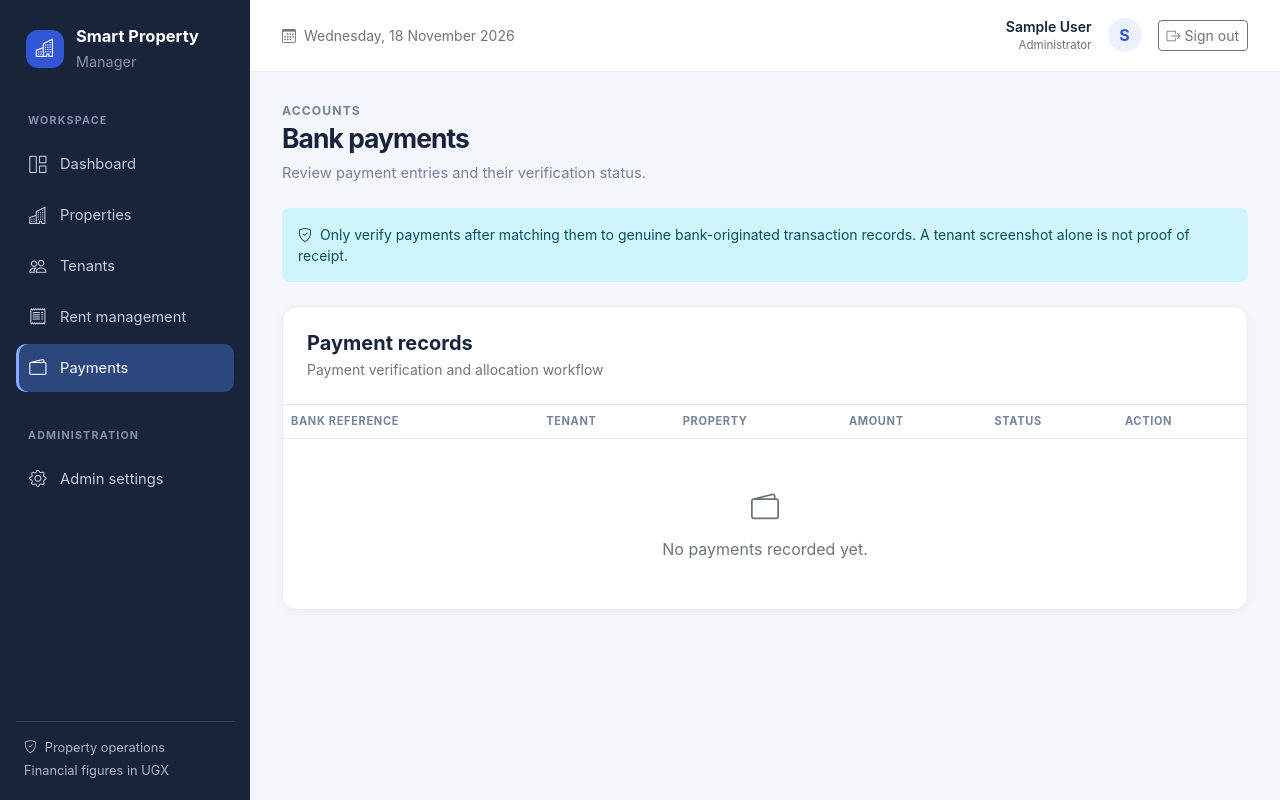
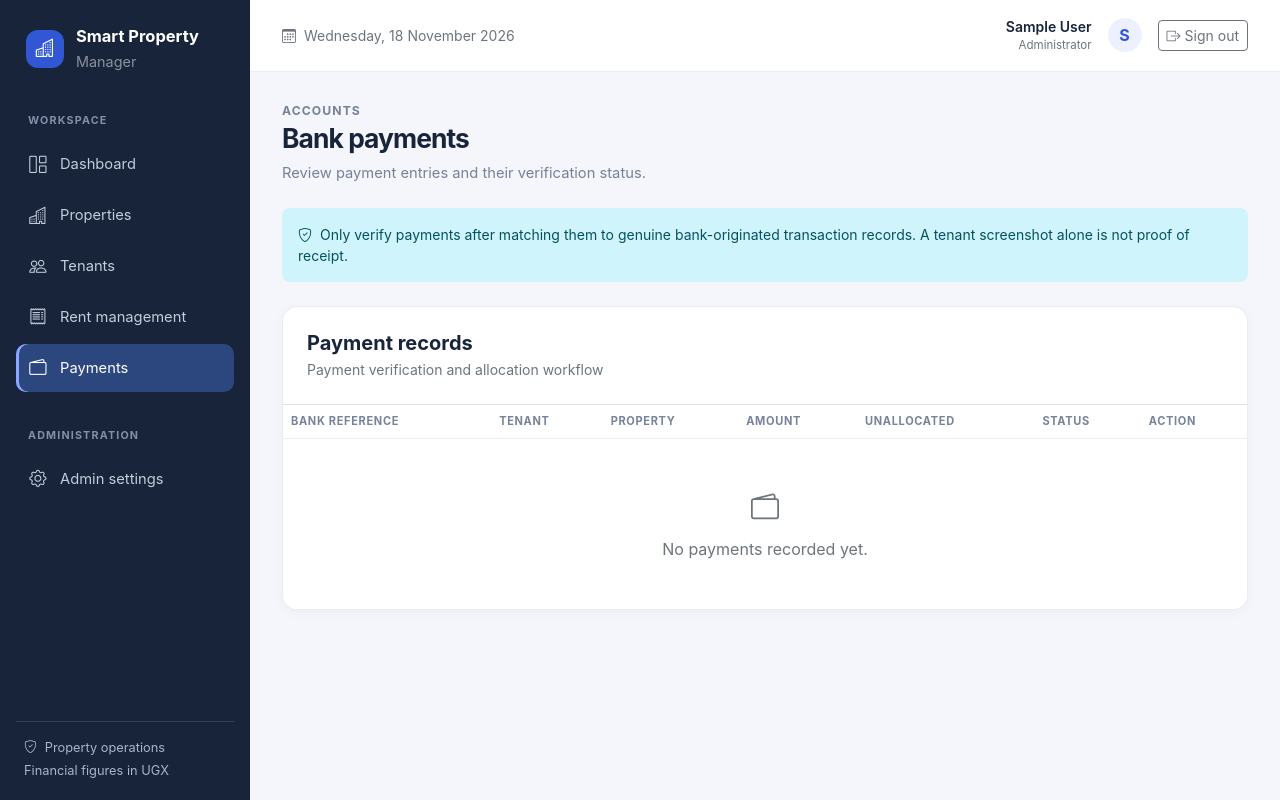
Before and after one commit to Waryd000/smart-property-manager, a Django app: page /payments/ in a window 1280 px wide. Run offline with Django 5.2, Linux system fonts and the light colour scheme; the visitor is signed in with stand-in values (Sample User, id 1); data that the repository does not hold is empty; parts of the project's set-up code (start-up, migrations or seed data) failed here and were passed over.

Commit message:
Display persisted unallocated payment balances

```diff
--- a/templates/rent/payments.html
+++ b/templates/rent/payments.html
@@ -11,7 +11,7 @@
   <div class="p-3 p-lg-4 border-bottom"><h2 class="h5 fw-bold mb-1">Payment records</h2><p class="small text-secondary mb-0">Payment verification and allocation workflow</p></div>
   <div class="table-responsive">
     <table class="table spm-table mb-0">
-      <thead><tr><th>Bank reference</th><th>Tenant</th><th>Property</th><th>Amount</th><th>Status</th><th>Action</th></tr></thead>
+      <thead><tr><th>Bank reference</th><th>Tenant</th><th>Property</th><th>Amount</th><th>Unallocated</th><th>Status</th><th>Action</th></tr></thead>
       <tbody>
         {% for p in payments %}
         <tr>
@@ -19,6 +19,7 @@
           <td>{{ p.tenant }}</td>
           <td>{% if p.property %}{{ p.property.name }}{% else %}<span class="badge rounded-pill text-bg-warning-subtle text-warning-emphasis">Property not assigned</span>{% endif %}</td>
           <td class="fw-semibold">UGX {{ p.amount|floatformat:0 }}</td>
+          <td>{% if p.unallocated_amount > 0 %}<span class="badge rounded-pill text-bg-warning-subtle text-warning-emphasis">UGX {{ p.unallocated_amount|floatformat:0 }}</span>{% else %}<span class="text-secondary">—</span>{% endif %}</td>
           <td>
             {% if p.status == "VERIFIED" %}<span class="badge rounded-pill text-bg-success-subtle text-success-emphasis">Verified</span>
             {% elif p.status == "PENDING" %}<span class="badge rounded-pill text-bg-warning-subtle text-warning-emphasis">Pending</span>
@@ -33,7 +34,7 @@
           </td>
         </tr>
         {% empty %}
-        <tr><td colspan="6" class="text-center text-secondary py-5"><i class="bi bi-wallet2 fs-3 d-block mb-2"></i>No payments recorded yet.</td></tr>
+        <tr><td colspan="7" class="text-center text-secondary py-5"><i class="bi bi-wallet2 fs-3 d-block mb-2"></i>No payments recorded yet.</td></tr>
         {% endfor %}
       </tbody>
     </table>
```
